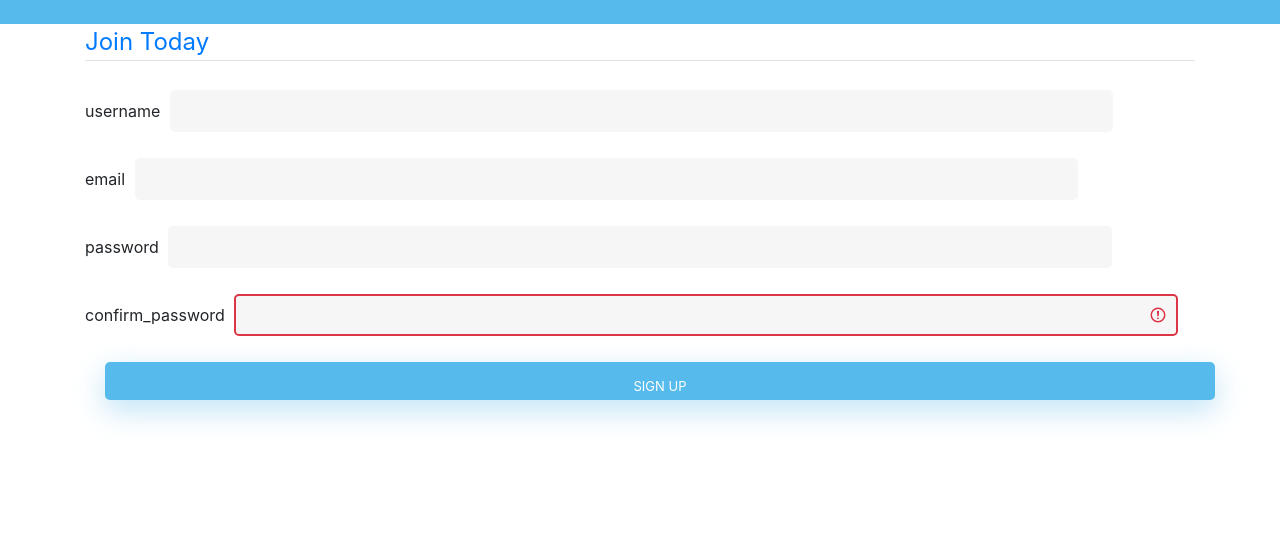
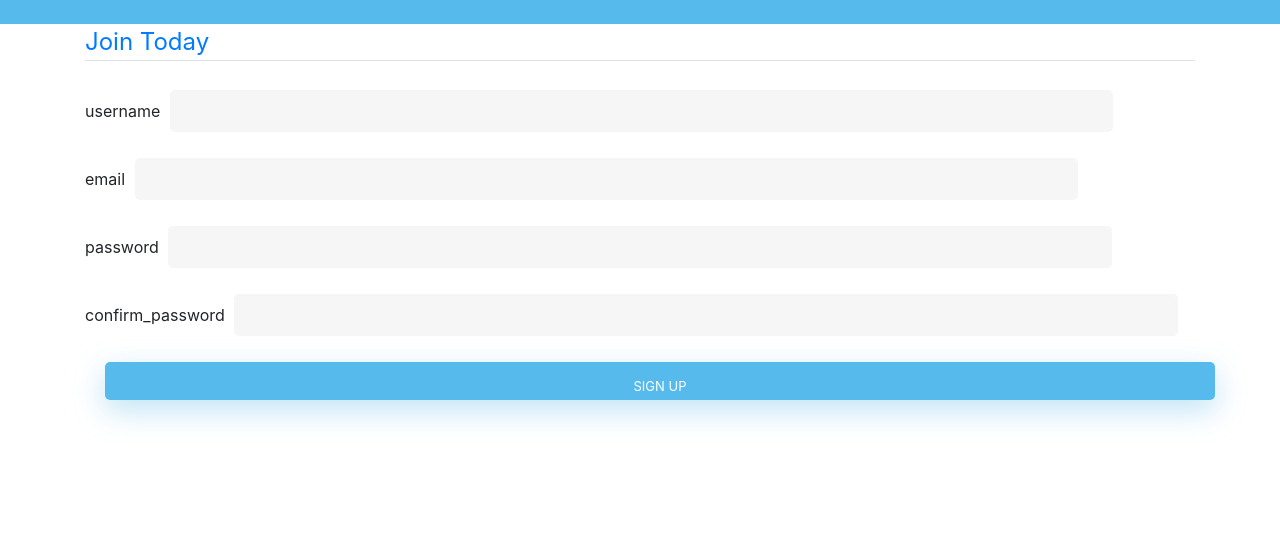
Before and after one commit to ShivamSainier/Python-Flask-, a Flask app: page /resister in a window 1280 px wide. Shown: the top 535 px of the page. Run offline with Flask 2, Linux system fonts and the light colour scheme; some libraries are stand-ins or nearby versions.

Commit message:
make some changes

```diff
--- a/templates/resister.html
+++ b/templates/resister.html
@@ -23,14 +23,14 @@
     <div class="form-group">
         {{sign_up.email.label(class="form-control-label")}}
         {% if sign_up.email.errors %}
-        {{sign_up.email(class='form-control form-control-lg is-invalid')}}
+            {{sign_up.email(class='form-control form-control-lg is-invalid')}}
         <div class="invalid-feedback">
-            {% for error in sign_up.email %}
-            <span>{{error}}</span>
+            {% for error in sign_up.email.errors %}
+                <span>{{error}}</span>
             {% endfor %}
         </div>
         {% else %}
-        {{sign_up.email(class='form-control form-control-lg')}}
+            {{sign_up.email(class='form-control form-control-lg')}}
 
         {% endif %}
     </div>
@@ -57,7 +57,7 @@
             {% endfor %}
         </div>
         {% else %}
-        {{sign_up.confirm_password(class="form-control form-control-lg is-invalid")}}
+        {{sign_up.confirm_password(class="form-control form-control-lg")}}
         {% endif %}
 
     </div>
```
